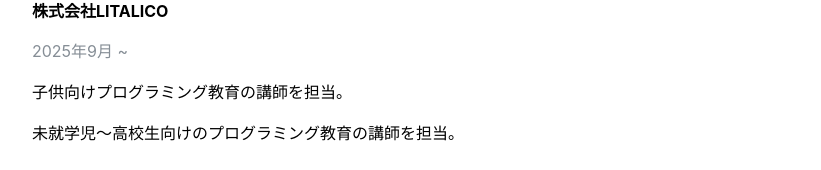
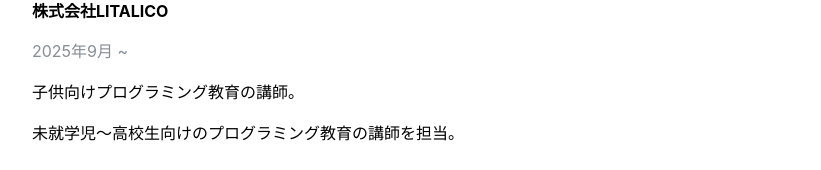
Before and after one commit to Yuu0413s/portfolio, a React (Vite) app: page / in a window 1280 px wide. Shown: the part 5037-5207 px from the top of the page, without its empty margins (300-1121 px from the left). Built offline with nearby package versions, Linux system fonts and the light colour scheme.

Commit message:
📝 文章を少し編集

```diff
--- a/src/components/interns.tsx
+++ b/src/components/interns.tsx
@@ -18,7 +18,7 @@
         companyName: "株式会社LITALICO",
         internshipTitle: "LITALICOワンダー 新宿教室講師",
         period: "2025年9月 ~",
-        description: "子供向けプログラミング教育の講師を担当。",
+        description: "子供向けプログラミング教育の講師。",
         component: LITALICOWonder,
     },
 ];
```
